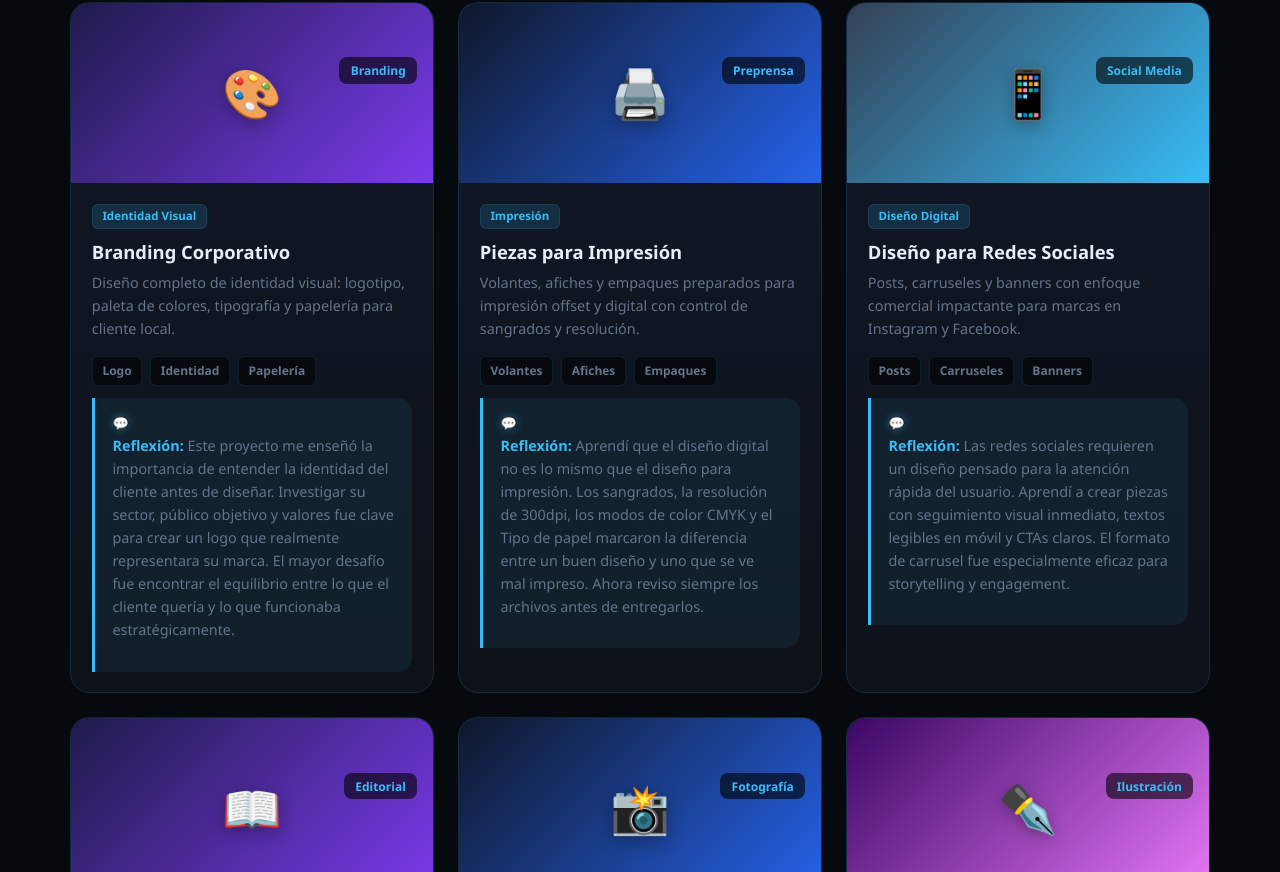
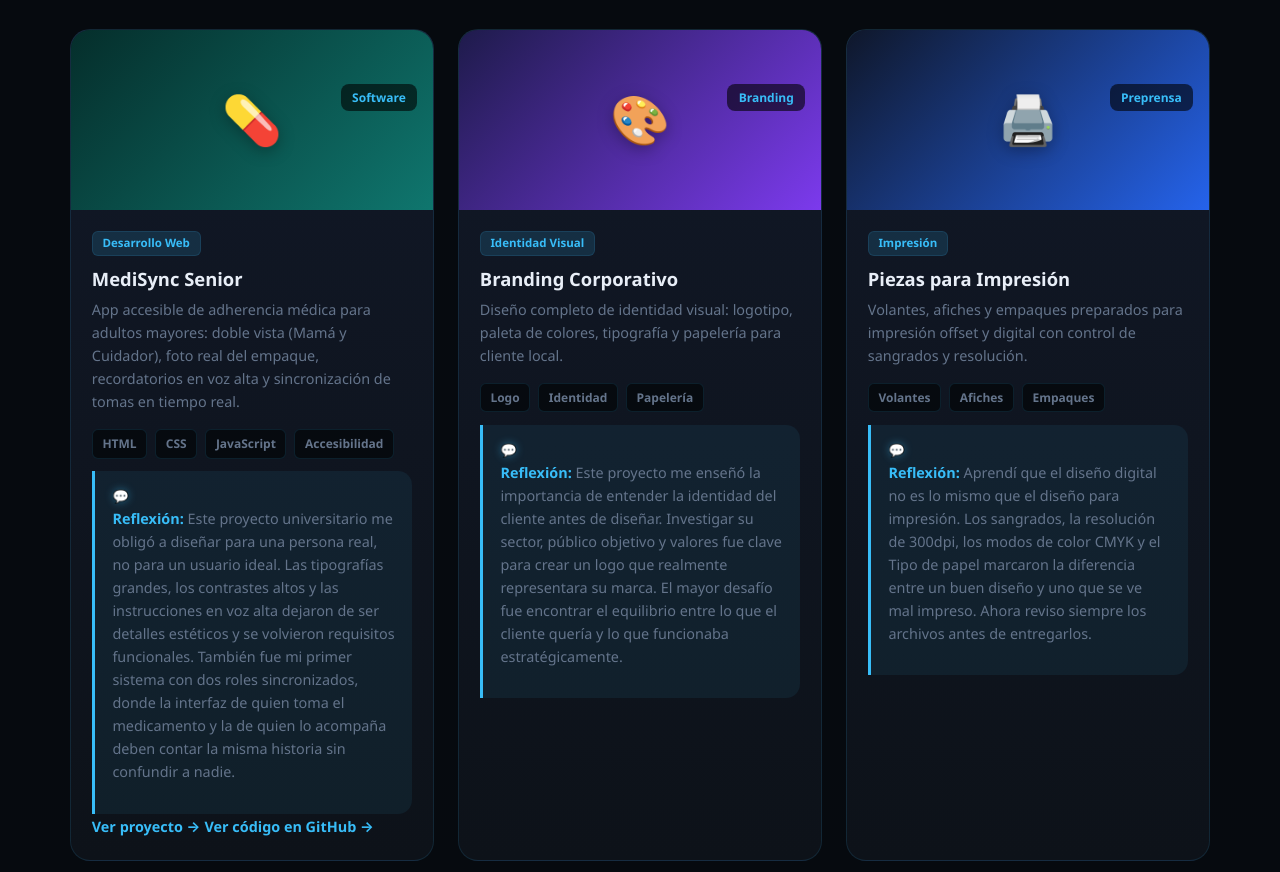
Before and after one commit to brayanortiz906-lab/brayanortiz906.github.io, a plain HTML site: page proyectos.html in a window 1280 px wide. Shown: the part 308-1180 px from the top of the page. Drawn offline with Linux system fonts and the light colour scheme.

Commit message:
feat: agrega MediSync Senior a proyectos y destacados

```diff
--- a/proyectos.html
+++ b/proyectos.html
@@ -45,7 +45,7 @@
         <div class="container">
             <div class="section-header">
                 <h2>Proyectos</h2>
-                <p>Una selección de mis trabajos de diseño gráfico y creativos</p>
+                <p>Una selección de mis trabajos de diseño gráfico, creativos y de desarrollo</p>
             </div>
 
             <!-- FILTROS -->
@@ -57,6 +57,34 @@
             </div>
 
             <div class="projects-grid">
+                <div class="project-card" data-category="digital">
+                    <div class="project-img" style="background: linear-gradient(135deg, #052e2b, #0f766e);">
+                        <span class="proj-icon">💊</span>
+                        <div class="project-img-overlay">
+                            <span class="overlay-tag">Software</span>
+                        </div>
+                    </div>
+                    <div class="project-info">
+                        <div class="project-meta">
+                            <span class="meta-tag">Desarrollo Web</span>
+                        </div>
+                        <h3>MediSync Senior</h3>
+                        <p>App accesible de adherencia médica para adultos mayores: doble vista (Mamá y Cuidador), foto real del empaque, recordatorios en voz alta y sincronización de tomas en tiempo real.</p>
+                        <div class="project-tags">
+                            <span class="p-tag">HTML</span>
+                            <span class="p-tag">CSS</span>
+                            <span class="p-tag">JavaScript</span>
+                            <span class="p-tag">Accesibilidad</span>
+                        </div>
+                        <div class="project-reflection">
+                            <span class="reflection-icon">💬</span>
+                            <p><strong>Reflexión:</strong> Este proyecto universitario me obligó a diseñar para una persona real, no para un usuario ideal. Las tipografías grandes, los contrastes altos y las instrucciones en voz alta dejaron de ser detalles estéticos y se volvieron requisitos funcionales. También fue mi primer sistema con dos roles sincronizados, donde la interfaz de quien toma el medicamento y la de quien lo acompaña deben contar la misma historia sin confundir a nadie.</p>
+                        </div>
+                        <a href="https://brayanortiz906-lab.github.io/medisync-senior/" class="proj-link" target="_blank" rel="noopener">Ver proyecto →</a>
+                        <a href="https://github.com/brayanortiz906-lab/medisync-senior" class="proj-link" target="_blank" rel="noopener">Ver código en GitHub →</a>
+                    </div>
+                </div>
+
                 <div class="project-card" data-category="grafico">
                     <div class="project-img" style="background: linear-gradient(135deg, #1e1b4b, #7c3aed);">
                         <span class="proj-icon">🎨</span>
```
Also changed, not shown: index.html (+10 -0 lines).
